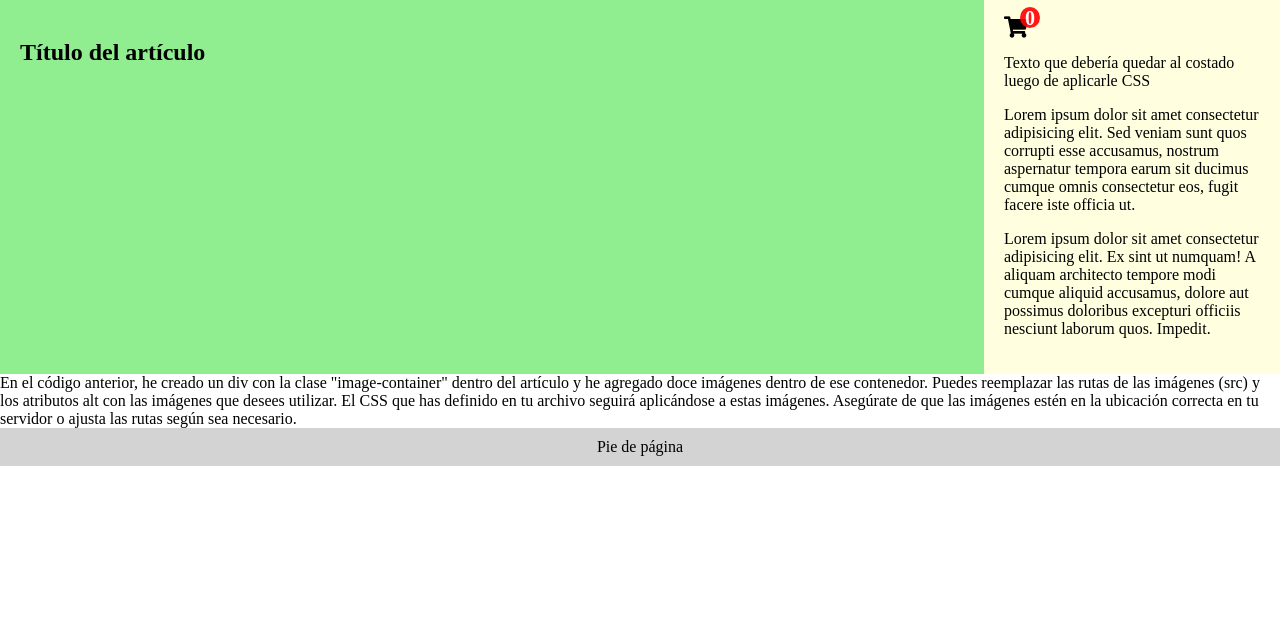
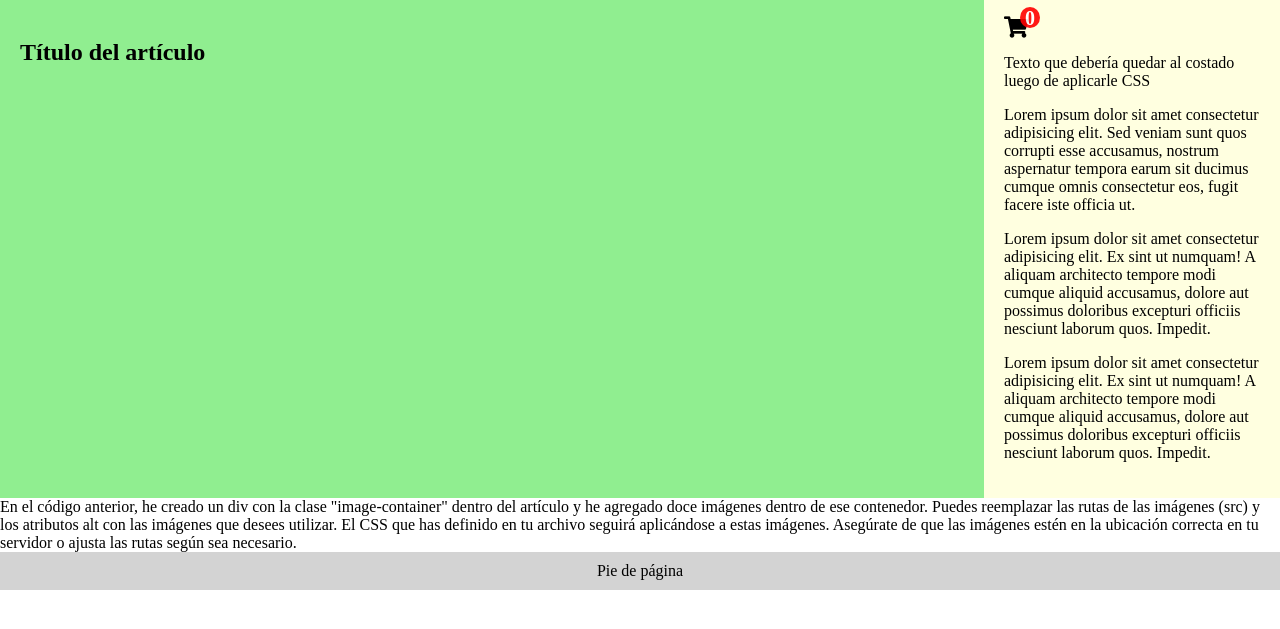
Before and after one commit to cgpavon/UCA002, a Flask app: template Templates/EjemploC1801.HTML in a window 1280 px wide. Shown: the part 80-709 px from the top of the page. Run offline with Flask 3, Linux system fonts and the light colour scheme; the template is opened without the code that fills it, so the values that code supplies are empty; some libraries are stand-ins or nearby versions.

Commit message:
segundo commit

```diff
--- a/Templates/EjemploC1801.HTML
+++ b/Templates/EjemploC1801.HTML
@@ -89,6 +89,8 @@
             <p>Texto que debería quedar al costado luego de aplicarle CSS</p>
             <p>Lorem ipsum dolor sit amet consectetur adipisicing elit. Sed veniam sunt quos corrupti esse accusamus, nostrum aspernatur tempora earum sit ducimus cumque omnis consectetur eos, fugit facere iste officia ut.</p>
             <p>Lorem ipsum dolor sit amet consectetur adipisicing elit. Ex sint ut numquam! A aliquam architecto tempore modi cumque aliquid accusamus, dolore aut possimus doloribus excepturi officiis nesciunt laborum quos. Impedit.</p>
+            <p>Lorem ipsum dolor sit amet consectetur adipisicing elit. Ex sint ut numquam! A aliquam architecto tempore modi cumque aliquid accusamus, dolore aut possimus doloribus excepturi officiis nesciunt laborum quos. Impedit.</p>
+
         </aside>
     </main>
 
```
